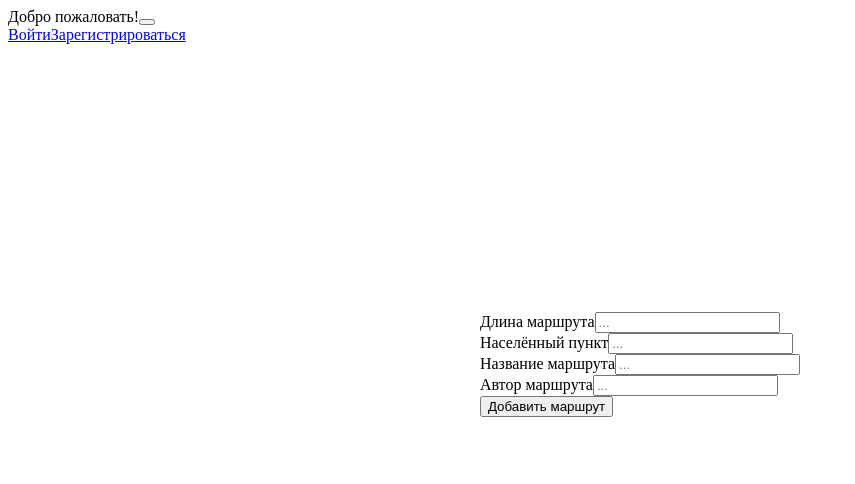
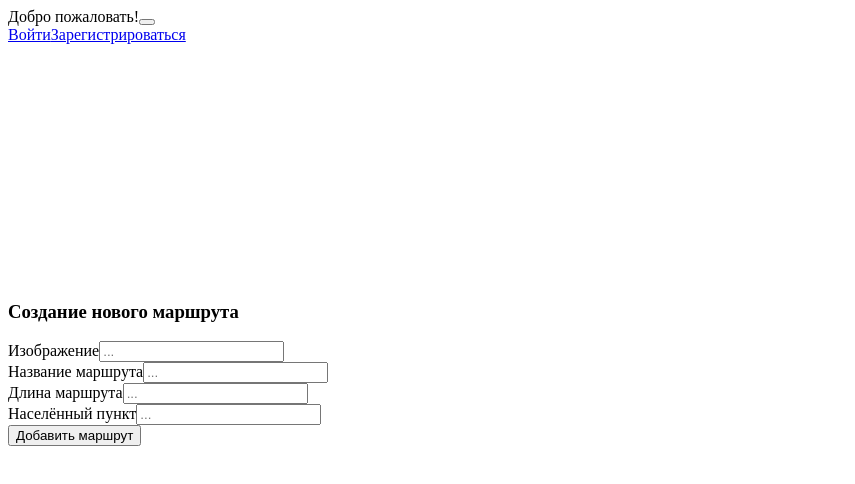
Before and after one commit to Takumi134/Biking, a React app: page /addlist in a window 1280 px wide. Shown: the top 484 px of the page, without its empty margins (0-855 px from the left). Built offline with nearby package versions, Linux system fonts and the light colour scheme; the HTML template or start-up script is replaced by a standard one.

Commit message:
new Fill

```diff
--- /dev/null
+++ b/src/components/AccountPage.jsx
@@ -0,0 +1,8 @@
+import React from 'react';
+import OneCardList from './OneCardList';
+
+export default function AccountPage() {
+  return (
+    <div>AccountPage</div>
+  );
+}
--- a/src/components/App.jsx
+++ b/src/components/App.jsx
@@ -8,6 +8,7 @@ import OneCardList from './OneCardList';
 import MainPage from './MainPage';
 import DetailCard from './DetailCard';
 import Karta from './Karta';
+import AccountPage from './AccountPage';
 
 function App({ user }) {
   return (
@@ -21,7 +22,7 @@ function App({ user }) {
         <Route path="/addlist" element={<ListForm />} />
         <Route path="/list" element={<OneCardList />} />
         <Route path="/details" element={<DetailCard />} />
-
+        <Route path="/account" element={<AccountPage />} />
       </Routes>
     </div>
   );
--- a/src/components/DetailCard.jsx
+++ b/src/components/DetailCard.jsx
@@ -1,7 +1,22 @@
-import React from 'react'
+import React from 'react';
 
 export default function DetailCard() {
   return (
-    <div>DetailCard</div>
-  )
+    <div className="card" style={{ width: '56rem' }}>
+      <img src="..." className="card-img-top" alt="..." />
+      <div className="card-body">
+        <h3 className="card-title">Название маршрута</h3>
+        <h5 className="card-autor">Автор маршрута</h5>
+      </div>
+      <ul className="list-group list-group-flush">
+        <li className="list-group-item">длина</li>
+        <li className="list-group-item">насёленный пункт</li>
+        <li className="list-group-item">автор</li>
+
+      </ul>
+      <div className="card-body">
+        <a href="/details" className="card-link">Детальная информация</a>
+      </div>
+    </div>
+  );
 }
--- a/src/components/ListForm.jsx
+++ b/src/components/ListForm.jsx
@@ -1,8 +1,8 @@
 import React, { useState } from 'react';
 
-export default function ListForm({  }) {
+export default function ListForm({ }) {
   const [input, setInput] = useState({
-    title: '', img: '', desc: '', price: '',
+    length_way: '', img: '', location: '', name_way: '',
   });
 
   const handlerInput = (e) => {
@@ -20,32 +20,19 @@ export default function ListForm({  }) {
     window.location.href = '/';
     setAllItems((prev) => [input, ...prev]);
     setInput({
-      title: '', img: '', desc: '', price: '',
+      length_way: '', img: '', location: '', name_way: '',
     });
   };
   return (
     <div style={{
-      display: 'flex', justifyContent: 'center', alignItems: 'center', height: '80vh',
+      display: 'flex', justifyContent: 'left', alignItems: 'center', height: '80vh',
     }}
     >
       <form onSubmit={changeHandler}>
-        <div className="mb-3">
-          <label htmlFor="title" className="form-label">
-            Длина маршрута
-            <input
-              name="title"
-              type="text"
-              className="form-control"
-              id="exampleFormControlInput1"
-              placeholder="..."
-              onChange={handlerInput}
-              value={input.title}
-            />
-          </label>
-        </div>
+        <h3>Создание нового маршрута</h3>
         <div className="mb-3">
           <label htmlFor="img" className="form-label">
-            Населённый пункт
+            Изображение
             <input
               name="img"
               type="text"
@@ -58,33 +45,48 @@ export default function ListForm({  }) {
           </label>
         </div>
         <div className="mb-3">
-          <label htmlFor="desc" className="form-label">
+          <label htmlFor="name" className="form-label">
             Название маршрута
             <input
-              name="desc"
+              name="name"
               type="text"
               className="form-control"
               id="exampleFormControlInput1"
               placeholder="..."
               onChange={handlerInput}
-              value={input.desc}
+              value={input.name_way}
             />
           </label>
         </div>
         <div className="mb-3">
-          <label htmlFor="price" className="form-label">
-            Автор маршрута
+          <label htmlFor="length_way" className="form-label">
+            Длина маршрута
             <input
-              name="price"
-              type="number"
+              name="length_way"
+              type="text"
               className="form-control"
               id="exampleFormControlInput1"
               placeholder="..."
               onChange={handlerInput}
-              value={input.price}
+              value={input.length_way}
             />
           </label>
         </div>
+        <div className="mb-3">
+          <label htmlFor="location" className="form-label">
+            Населённый пункт
+            <input
+              name="location"
+              type="text"
+              className="form-control"
+              id="exampleFormControlInput1"
+              placeholder="..."
+              onChange={handlerInput}
+              value={input.location}
+            />
+          </label>
+        </div>
+
         <button type="submit" className="btn btn-dark">Добавить маршрут</button>
       </form>
     </div>
--- a/src/routes/renderRouter.js
+++ b/src/routes/renderRouter.js
@@ -22,5 +22,8 @@ router.get('/list', (req, res) => {
 router.get('/details', (req, res) => {
   res.render('Layout');
 });
+router.get('/account', (req, res) => {
+  res.render('Layout');
+});
 
 export default router;
```
